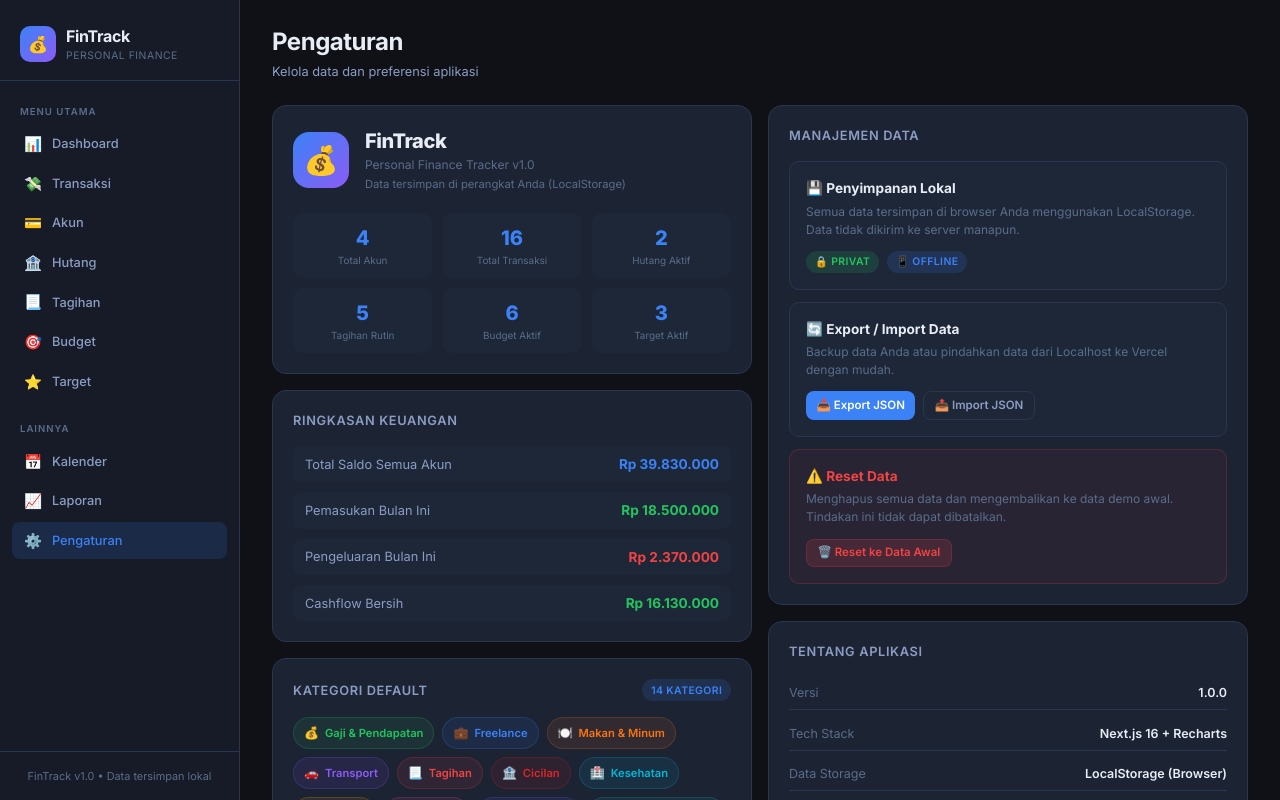
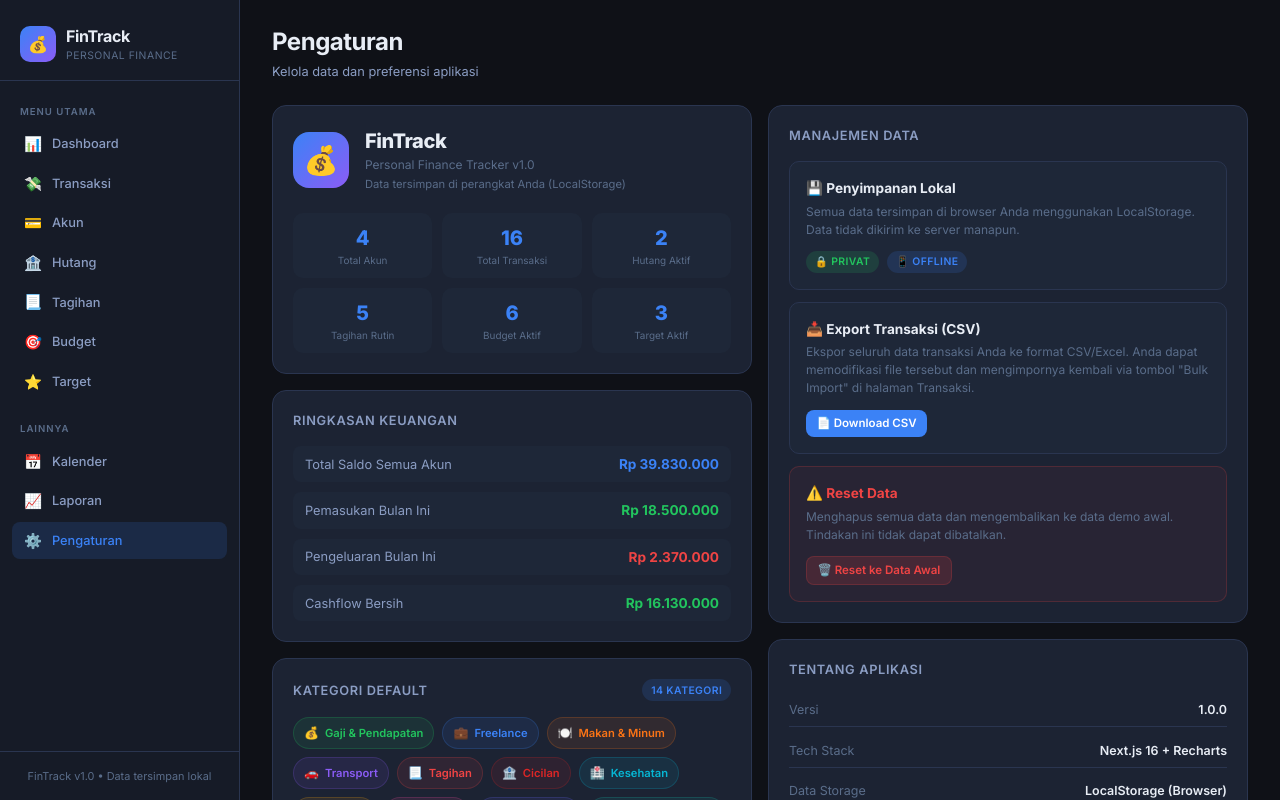
Before and after one commit to askarakmal00/financialtrack, a Next.js app: page /settings in a window 1280 px wide. Shown: the top 800 px of the page. Built offline with nearby package versions, Linux system fonts and the light colour scheme.

Commit message:
feat: replace JSON export/import with CSV export for transactions

```diff
--- a/src/app/settings/page.tsx
+++ b/src/app/settings/page.tsx
@@ -19,40 +19,34 @@ export default function SettingsPage() {
     window.location.reload();
   };
 
-  const handleExport = () => {
+  const handleExportCSV = () => {
     try {
-      const dataStr = localStorage.getItem("financeTrackerData") || JSON.stringify(store);
-      const dataUri = "data:application/json;charset=utf-8," + encodeURIComponent(dataStr);
-      const fileName = `FinTrack_Backup_${new Date().toISOString().split("T")[0]}.json`;
+      // Create CSV Header
+      let csvContent = "Tipe,Tanggal,Akun,Tujuan Akun,Kategori,Jumlah,Catatan\n";
+
+      // Add each transaction
+      store.transactions.forEach((tx) => {
+        const typeStr = tx.type === "income" ? "pemasukan" : tx.type === "expense" ? "pengeluaran" : "transfer";
+        const accName = store.accounts.find(a => a.id === tx.accountId)?.name || "";
+        const destAccName = tx.destinationAccountId ? (store.accounts.find(a => a.id === tx.destinationAccountId)?.name || "") : "";
+        const catName = store.categories.find(c => c.id === tx.categoryId)?.name || "";
+
+        // Escape notes if they contain commas
+        let note = tx.note || "";
+        if (note.includes(",")) note = `"${note}"`;
+
+        csvContent += `${typeStr},${tx.date},${accName},${destAccName},${catName},${tx.amount},${note}\n`;
+      });
+
+      const blob = new Blob([csvContent], { type: "text/csv;charset=utf-8;" });
+      const url = URL.createObjectURL(blob);
+      const fileName = `FinTrack_Transaksi_${new Date().toISOString().split("T")[0]}.csv`;
       const linkElement = document.createElement("a");
-      linkElement.setAttribute("href", dataUri);
+      linkElement.setAttribute("href", url);
       linkElement.setAttribute("download", fileName);
       linkElement.click();
     } catch (e) {
-      alert("Gagal mengekspor data");
-    }
-  };
-
-  const handleImport = (e: React.ChangeEvent<HTMLInputElement>) => {
-    const fileReader = new FileReader();
-    if (e.target.files && e.target.files[0]) {
-      fileReader.readAsText(e.target.files[0], "UTF-8");
-      fileReader.onload = (event) => {
-        if (event.target?.result) {
-          try {
-            const result = JSON.parse(event.target.result as string);
-            if (result && result.accounts && result.transactions) {
-              localStorage.setItem("financeTrackerData", event.target.result as string);
-              alert("Data berhasil diimpor!");
-              window.location.reload();
-            } else {
-              alert("Format file tidak valid!");
-            }
-          } catch (e) {
-            alert("Format file rusak atau tidak valid!");
-          }
-        }
-      };
+      alert("Gagal mengekspor data CSV");
     }
   };
 
@@ -152,17 +146,11 @@ export default function SettingsPage() {
                 </div>
 
                 <div style={{ padding: "1rem", background: "var(--bg-input)", borderRadius: 10, border: "1px solid var(--border)" }}>
-                  <div style={{ fontWeight: 700, fontSize: "0.85rem", color: "var(--text-primary)", marginBottom: "0.25rem" }}>🔄 Export / Import Data</div>
+                  <div style={{ fontWeight: 700, fontSize: "0.85rem", color: "var(--text-primary)", marginBottom: "0.25rem" }}>📥 Export Transaksi (CSV)</div>
                   <div style={{ fontSize: "0.75rem", color: "var(--text-muted)", marginBottom: "0.75rem" }}>
-                    Backup data Anda atau pindahkan data dari Localhost ke Vercel dengan mudah.
+                    Ekspor seluruh data transaksi Anda ke format CSV/Excel. Anda dapat memodifikasi file tersebut dan mengimpornya kembali via tombol "Bulk Import" di halaman Transaksi.
                   </div>
-                  <div className="flex gap-2">
-                    <button className="btn btn-primary btn-sm" onClick={handleExport}>📥 Export JSON</button>
-                    <label className="btn btn-ghost btn-sm" style={{ cursor: "pointer", display: "inline-flex", alignItems: "center" }}>
-                      📤 Import JSON
-                      <input type="file" accept=".json" style={{ display: "none" }} onChange={handleImport} />
-                    </label>
-                  </div>
+                  <button className="btn btn-primary btn-sm" onClick={handleExportCSV}>📄 Download CSV</button>
                 </div>
 
                 <div style={{ padding: "1rem", background: "rgba(239,68,68,0.06)", borderRadius: 10, border: "1px solid rgba(239,68,68,0.2)" }}>
```
